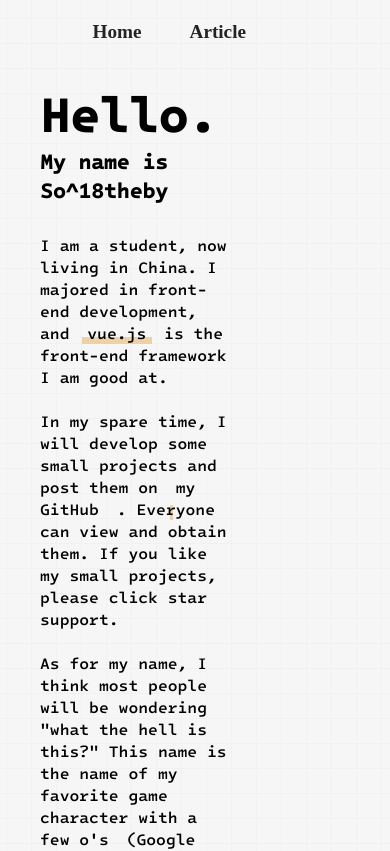
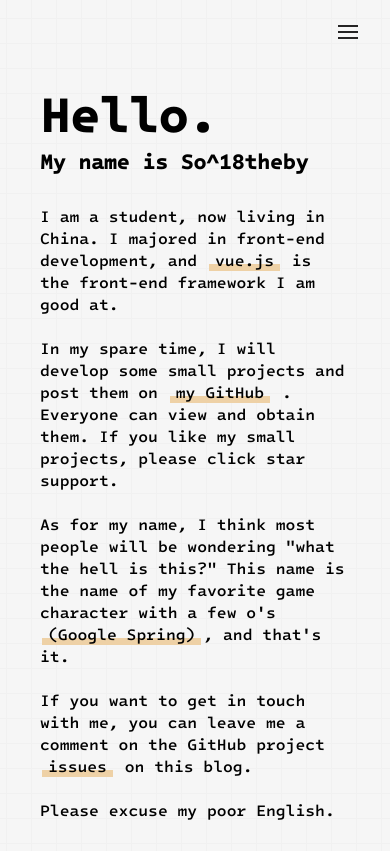
Before and after one commit to sooooooooooooooooootheby/blog, a Vue app: page / in a window 390 px wide. Shown: the top 851 px of the page. Built offline with nearby package versions, Linux system fonts and the light colour scheme; a small style sheet from the web is missing; a web font is replaced by a local one.

Commit message:
优化css样式以及响应式

```diff
--- a/package.json
+++ b/package.json
@@ -10,6 +10,7 @@
   },
   "dependencies": {
     "axios": "^1.7.2",
+    "gsap": "^3.12.5",
     "highlightjs": "^9.16.2",
     "js-yaml": "^4.1.0",
     "markdown-it": "^14.1.0",
--- a/src/assets/sass/articleTheme.scss
+++ b/src/assets/sass/articleTheme.scss
@@ -38,7 +38,7 @@
 	h4,
 	h5,
 	h6 {
-		margin: 12px 0;
+		margin: 12px;
 	}
 	h1 {
 		font-size: 2.1rem;
@@ -91,6 +91,12 @@
 	p {
 		font-size: 1.2rem;
 		line-height: 1.8rem;
+	}
+
+	ul, ol {
+		li {
+			margin-left: 12px;
+		}
 	}
 
 	.hljs {
@@ -153,3 +159,21 @@
 		word-break: break-all;
 	}
 }
+
+@media screen and (max-width: 450px) {
+	.content {
+		blockquote {
+			margin: 12px 0;
+			border-radius: 0;
+		}
+		p {
+			padding: 12px;
+			font-size: 1rem;
+		}
+
+		.hljs {
+			margin: 1rem 0;
+			border-radius: 0;
+		}
+	}
+}
--- a/src/assets/sass/components/articleView/catalogue.scss
+++ b/src/assets/sass/components/articleView/catalogue.scss
@@ -27,3 +27,19 @@
 		}
 	}
 }
+
+@media screen and (max-width: 450px) {
+	.catalogue {
+		width: calc(100vw - 64px);
+		padding: 0 32px;
+		.image {
+			width: 20rem;
+			height: 20rem;
+		}
+		ul {
+			li {
+				width: 20rem;
+			}
+		}
+	}
+}
--- a/src/assets/sass/components/articleView/content.scss
+++ b/src/assets/sass/components/articleView/content.scss
@@ -17,3 +17,19 @@
 		font-size: 1.3rem;
 	}
 }
+
+@media screen and (max-width: 450px) {
+	.content {
+		width: 100vw;
+
+		.title {
+			width: calc(100% - 24px);
+			font-size: 2rem;
+			padding: 0 12px;
+		}
+		.subTitle {
+			font-size: 1rem;
+			padding: 0 12px;
+		}
+	}
+}
--- a/src/assets/sass/components/topNav.scss
+++ b/src/assets/sass/components/topNav.scss
@@ -6,6 +6,7 @@ header {
 	display: flex;
 	justify-content: flex-end;
 	align-items: center;
+	font-family: sourceHan-Regular;
 	a {
 		margin: 0 12px;
 		padding: 20px 12px;
@@ -13,7 +14,7 @@ header {
 		font-size: 1.2rem;
 		font-weight: bold;
 		color: #252424;
-        position: relative;
+		position: relative;
 	}
 	a:hover:after {
 		top: 90%;
@@ -29,4 +30,66 @@ header {
 		transition: top 100ms cubic-bezier(0, 0.8, 0.13, 1);
 		background-color: #eed1a6;
 	}
+
+	.burger, #burger-checkbox {
+		display: none;
+	}
 }
+
+@media screen and (max-width: 450px) {
+	header {
+		width: calc(100vw - 64px);
+		padding: 0 32px;
+
+		.menu {
+			display: flex;
+			flex-direction: column;
+			position: absolute;
+			top: -128px;
+			right: 12px;
+			background-color: #FFFFFF;
+			box-shadow: 0 0 10px 1px rgba($color: #000000, $alpha: 0.3);
+			border-radius: 12px;
+			opacity: 0;
+			a {
+				margin: 6px 12px;
+				padding: 12px 24px;
+			}
+			a::after {
+				display: none;
+			}
+		}
+
+		.burger {
+			display: inline-block;
+			cursor: pointer;
+			z-index: 1000;
+		}
+
+		.burger span {
+			display: block;
+			width: 20px;
+			height: 2px;
+			background: #252424;
+			margin: 4px 0;
+			transition: transform 0.3s cubic-bezier(0.68, -0.55, 0.265, 1.55), opacity 0.3s ease;
+		}
+
+		#burger-checkbox {
+			display: none;
+		}
+
+		#burger-checkbox:checked + .burger span:nth-child(1) {
+			transform: translateY(6px) rotate(45deg);
+		}
+
+		#burger-checkbox:checked + .burger span:nth-child(2) {
+			opacity: 0;
+			transform: translateX(-20px);
+		}
+
+		#burger-checkbox:checked + .burger span:nth-child(3) {
+			transform: translateY(-6px) rotate(-45deg);
+		}
+	}
+}
--- a/src/assets/sass/views/homeView.scss
+++ b/src/assets/sass/views/homeView.scss
@@ -28,6 +28,7 @@
 
 @media screen and (max-width: 450px) {
 	.info {
+		width: calc(100vw - 80px);
 		height: auto;
 		padding: 80px 40px;
 		display: flex;
--- a/src/components/topNav.vue
+++ b/src/components/topNav.vue
@@ -1,14 +1,43 @@
 <template>
 	<header>
-        <router-link to="/">Home</router-link>
-        <router-link to="/article">Article</router-link>
-    </header>
+		<div class="menu" ref="menu">
+			<router-link to="/" >Home</router-link>
+			<router-link to="/article" >Article</router-link>
+		</div>
+		<input id="burger-checkbox" type="checkbox" v-model="isMenu" @input="cutMenu" />
+		<label class="burger" for="burger-checkbox">
+			<span></span>
+			<span></span>
+			<span></span>
+		</label>
+	</header>
 </template>
 
 <script>
+import { gsap } from "gsap";
+
 export default {
 	data() {
-		return {};
+		return {
+			isMenu: false,
+		};
+	},
+	methods: {
+		cutMenu() {
+			if (this.isMenu) {
+				gsap.to(this.$refs.menu, {
+					y: 0,
+					opacity: 0,
+					ease: "back.out(1.7)",
+				});
+			} else {
+				gsap.to(this.$refs.menu, {
+					y: 190,
+					opacity: 1,
+					ease: "back.out(1.7)",
+				});
+			}
+		},
 	},
 };
 </script>
```
Also changed, not shown: 1 other file (tests, documents, lock files or other folders). Lines whose indentation alone changed are shown as unchanged.
